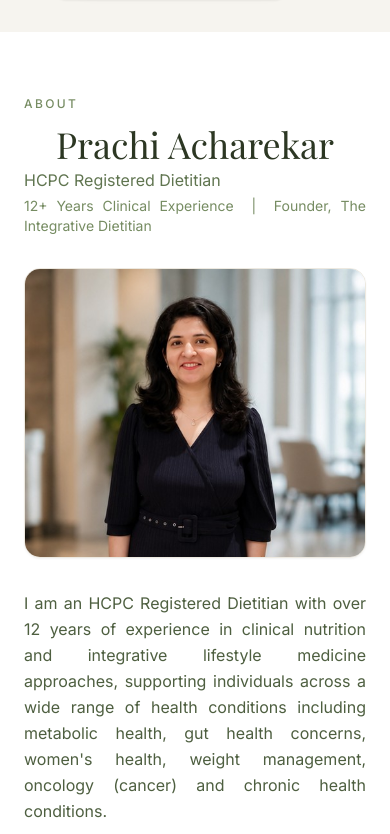
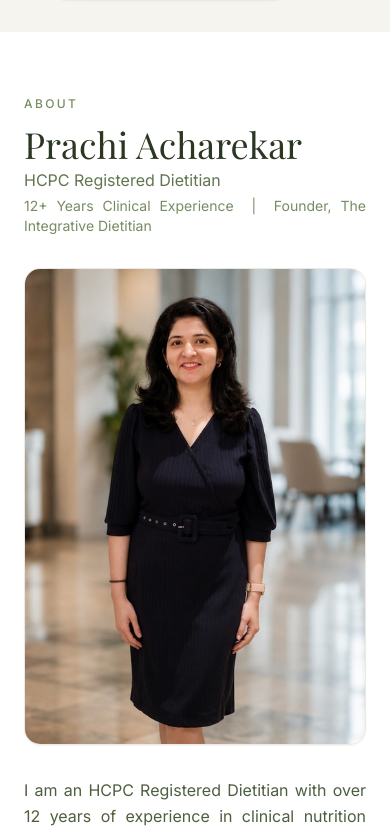
Before and after one commit to prachi-ak/dietitianprachi-website, a Next.js app: page / in a window 390 px wide. Shown: the part 1206-2040 px from the top of the page. Built offline with nearby package versions, Linux system fonts and the light colour scheme; a web font is replaced by a local one.

Commit message:
mobile version formatting bugs fixed

```diff
--- a/src/components/About.tsx
+++ b/src/components/About.tsx
@@ -69,7 +69,7 @@ export default function About() {
           {/* ── Left: Meet Prachi ── */}
           <div>
             <p className="section-label">About</p>
-            <h2 className="section-heading text-4xl mb-1">Prachi Acharekar</h2>
+            <h2 className="section-heading text-4xl mb-1 text-left">Prachi Acharekar</h2>
             <p className="font-sans text-sage-600 text-base mb-1">HCPC Registered Dietitian</p>
             <p className="font-sans text-sage-500 text-sm mb-8">
               12+ Years Clinical Experience&nbsp;&nbsp;|&nbsp;&nbsp;Founder, The Integrative Dietitian
@@ -81,7 +81,7 @@ export default function About() {
                 alt="Prachi Acharekar"
                 width={600}
                 height={800}
-                className="w-full h-72 md:h-auto object-cover object-top"
+                className="w-full h-auto object-cover object-top"
               />
             </div>
 
@@ -127,7 +127,7 @@ export default function About() {
 
             <div className="mt-10 pt-6 border-t border-sage-100">
               <p className="font-sans text-xs uppercase tracking-widest text-sage-400 mb-4">
-                Registered &amp; Accredited With
+                Registered With
               </p>
               <div className="flex flex-wrap items-center gap-6">
                 <Image src="/hcpc-logo.png"            alt="HCPC Health and Care Professions Council" width={100} height={40} className="h-9 w-auto object-contain" />
```
